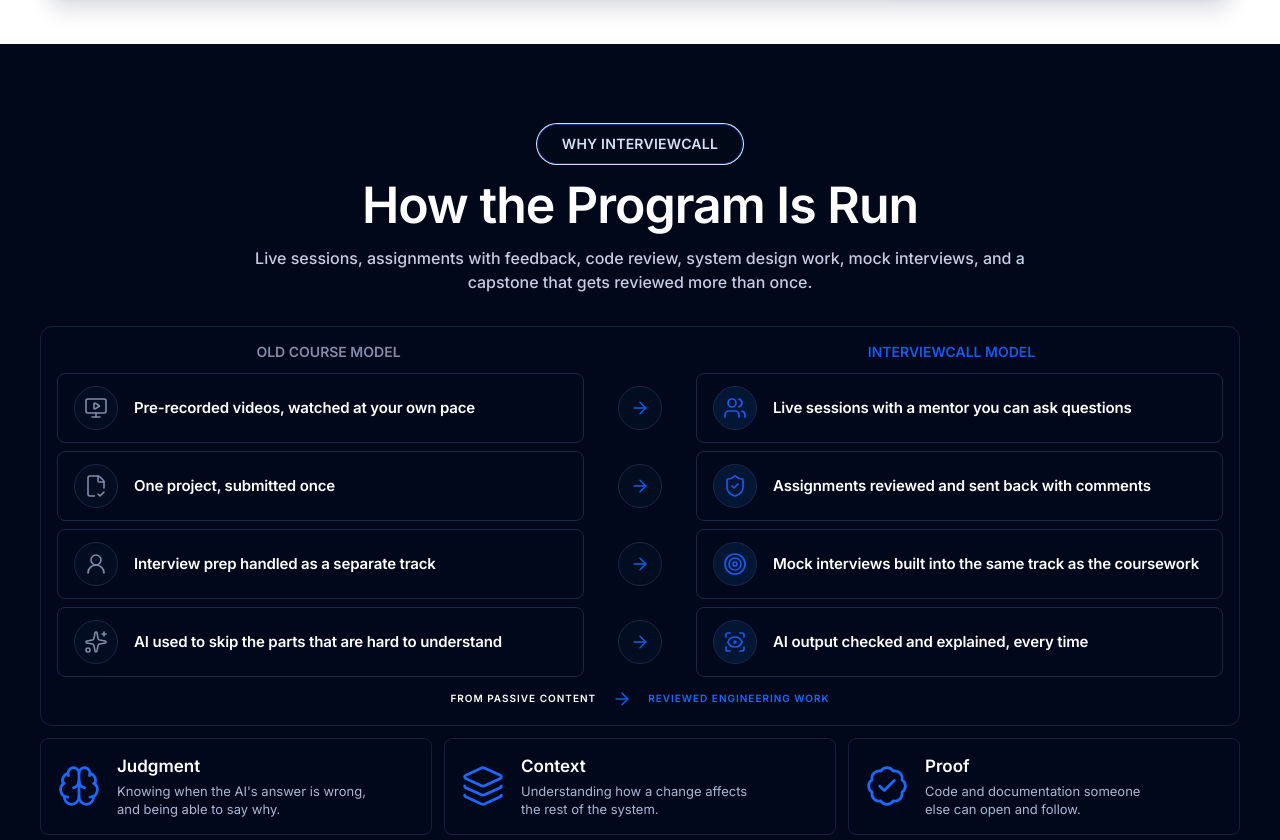
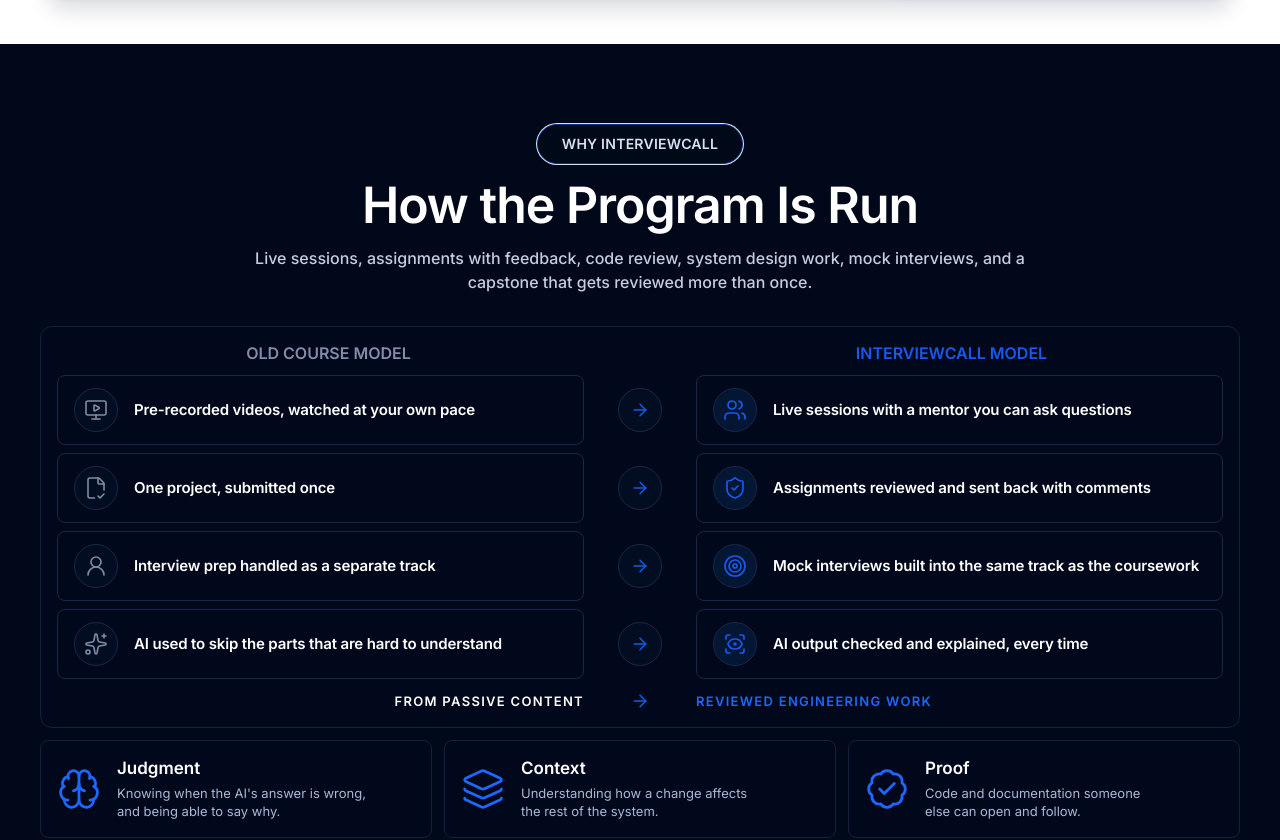
Before and after one commit to InterviewCall/AI-Proof-Engineering, a Next.js app: page / in a window 1280 px wide. Shown: the part 1880-2720 px from the top of the page. Built offline with nearby package versions, Linux system fonts and the light colour scheme.

Commit message:
Black Page fixed

```diff
--- a/src/components/Sections/Solution/SolutionSection.tsx
+++ b/src/components/Sections/Solution/SolutionSection.tsx
@@ -34,7 +34,7 @@ const SolutionSection: FC = () => {
                 xl:py-20
             "
         >
-            <div className="mx-auto w-full max-w-370">
+            <div className="mx-auto w-full max-w-[#1500] lg:max-w-[1200px]">
                 {/* =====================================================
                     SECTION HEADER
                 ====================================================== */}
@@ -173,7 +173,7 @@ const SolutionSection: FC = () => {
                         <h3
                             className="
                                 text-center
-                                text-[14px]
+                                text-[16px]
                                 font-semibold
                                 leading-[1.3]
                                 uppercase
@@ -189,7 +189,7 @@ const SolutionSection: FC = () => {
                         <h3
                             className="
                                 text-center
-                                text-[14px]
+                                text-[16px]
                                 font-semibold
                                 leading-[1.3]
                                 uppercase
@@ -356,32 +356,34 @@ const SolutionSection: FC = () => {
                     <div
                         className="
                             mt-3
-                            flex
+                            grid
+                            grid-cols-[minmax(0,1fr)_80px_minmax(0,1fr)]
                             items-center
-                            justify-center
                             gap-4
-                            text-[10px]
+                            text-[13px]
                             font-semibold
                             uppercase
                             leading-[1.3]
                             tracking-[0.1em]
                         "
                     >
-                        <span className="text-(--solution-section-different-box-footer-from-text)">
+                        <span className="text-right text-(--solution-section-different-box-footer-from-text)">
                             From Passive Content
                         </span>
 
                         <ArrowRight
                             aria-hidden="true"
                             className="
+                                mx-auto
                                 h-5
                                 w-5
                                 text-(--solution-section-different-box-footer-from-arrow)
+
                             "
                             strokeWidth={1.8}
                         />
 
-                        <span className="text-(--solution-section-different-box-footer-to-text)">
+                        <span className="text-left text-(--solution-section-different-box-footer-to-text)">
                             Reviewed Engineering Work
                         </span>
                     </div>
@@ -479,7 +481,7 @@ const SolutionSection: FC = () => {
                     >
                         <p
                             className="
-                                text-[15px]
+                                text-[17px]
                                 font-semibold
                                 text-(--solution-section-different-box-left-title)
                             "
@@ -509,7 +511,7 @@ const SolutionSection: FC = () => {
 
                         <p
                             className="
-                                text-[15px]
+                                text-[17px]
                                 font-semibold
                                 text-(--solution-section-different-box-footer-to-text)
                             "
```
